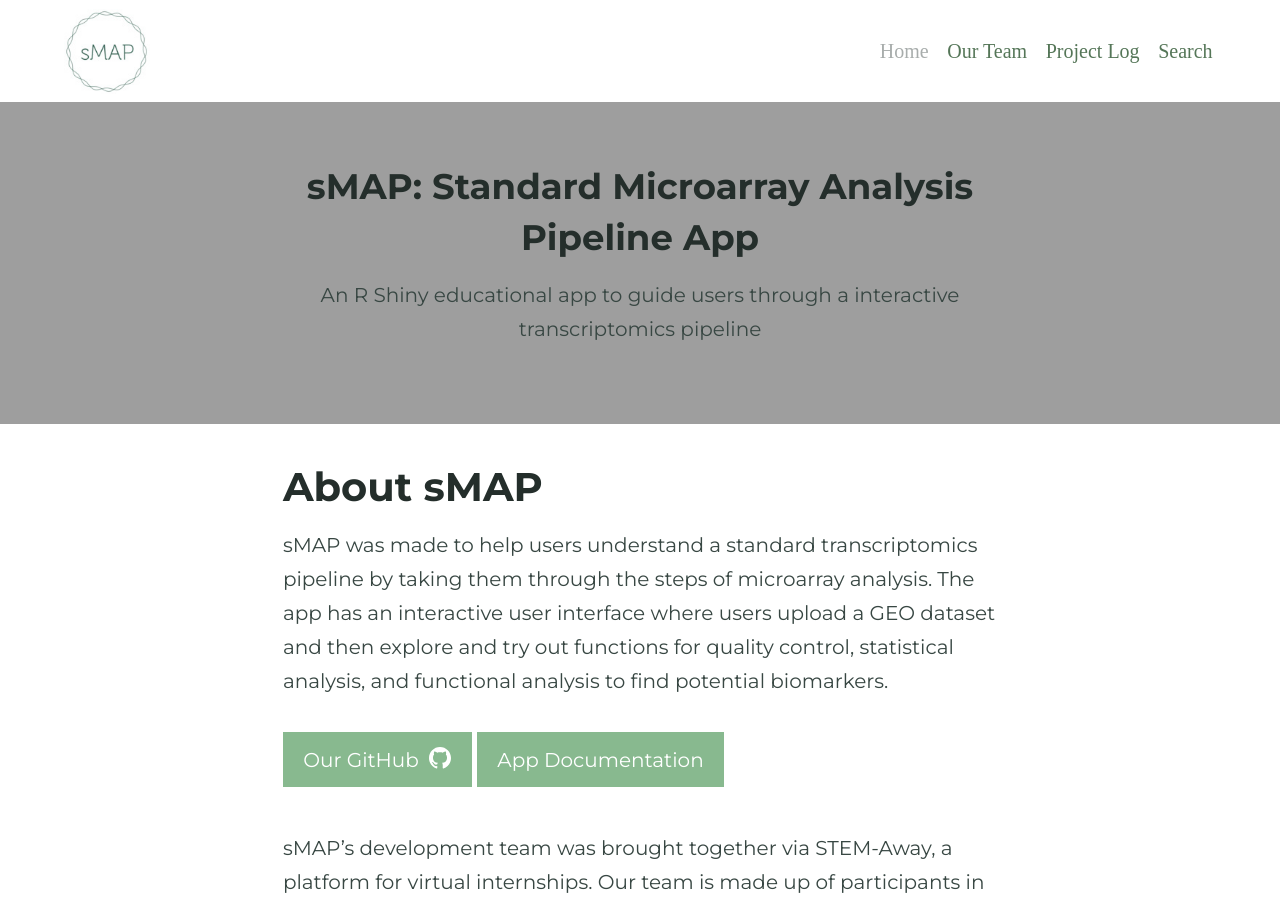
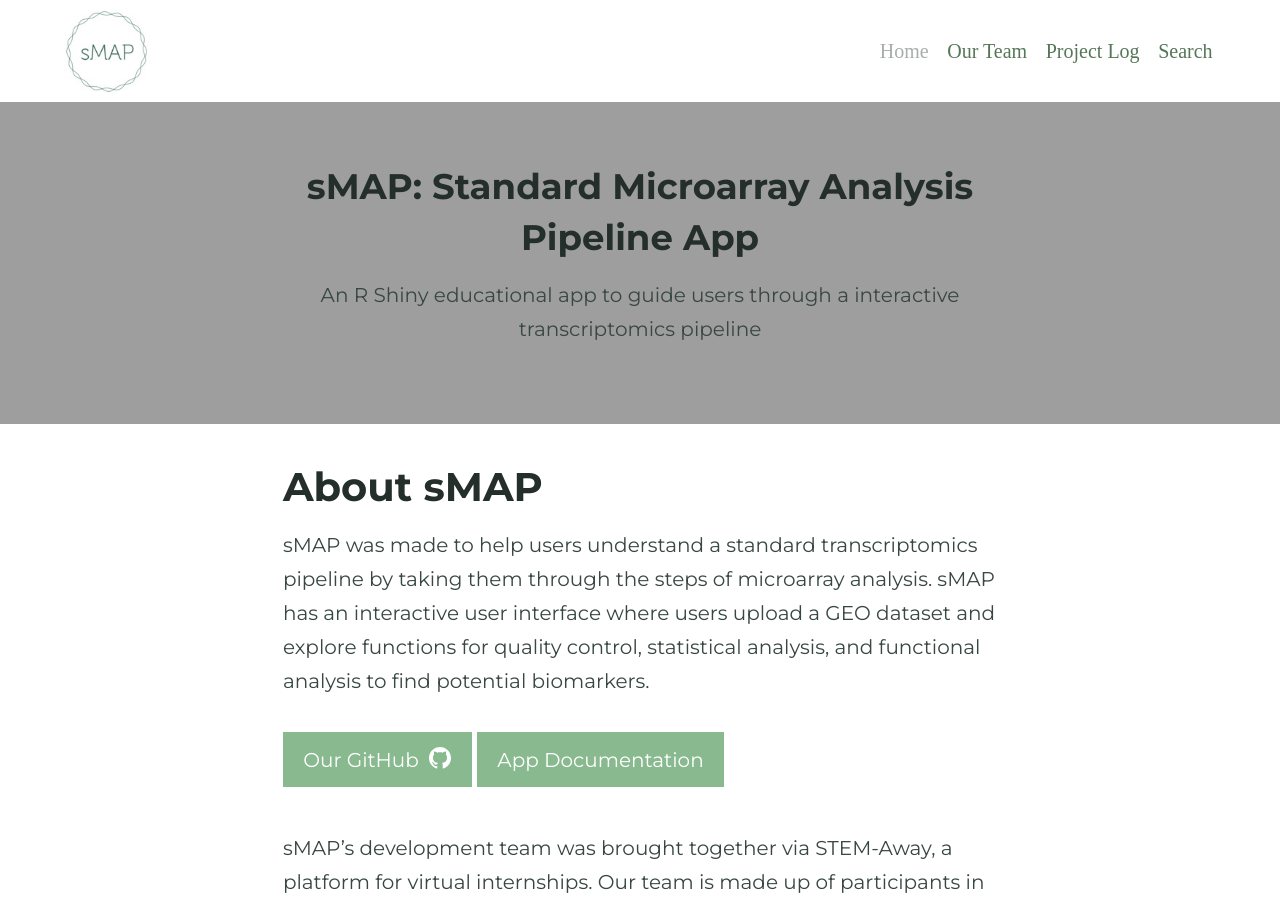
Before and after one commit to BI-STEM-Away/sMAP_dev, a Jekyll site: the page built from index.md, in a window 1280 px wide and 900 px high. Built offline with Jekyll 4.4.1, drawn with Linux system fonts in a browser that asks for light colours.

Commit message:
Update index.md

```diff
--- a/index.md
+++ b/index.md
@@ -7,7 +7,7 @@ feature_image: https://bi-stem-away.github.io/shiny_app_dev/images/Banner3.jpg
 excerpt: "Our goal for creating this educational app is to help experts and intellectuals easily access the transcriptomics information and data they need. On this web page, users can view the project details via the links on the front page."
 ---
 
-sMAP was made to help users understand a standard transcriptomics pipeline by taking them through the steps of microarray analysis. The app has an interactive user interface where users upload a GEO dataset and then explore and try out functions for quality control, statistical analysis, and functional analysis to find potential biomarkers.
+sMAP was made to help users understand a standard transcriptomics pipeline by taking them through the steps of microarray analysis. sMAP has an interactive user interface where users upload a GEO dataset and explore functions for quality control, statistical analysis, and functional analysis to find potential biomarkers.
 
 {% include button.html text="Our GitHub" icon="github" link="https://github.com/BI-STEM-Away/shiny_app_dev" color="#88B98F" %} {% include button.html text="App Documentation" link="" color="#88B98F" %}
 
```
